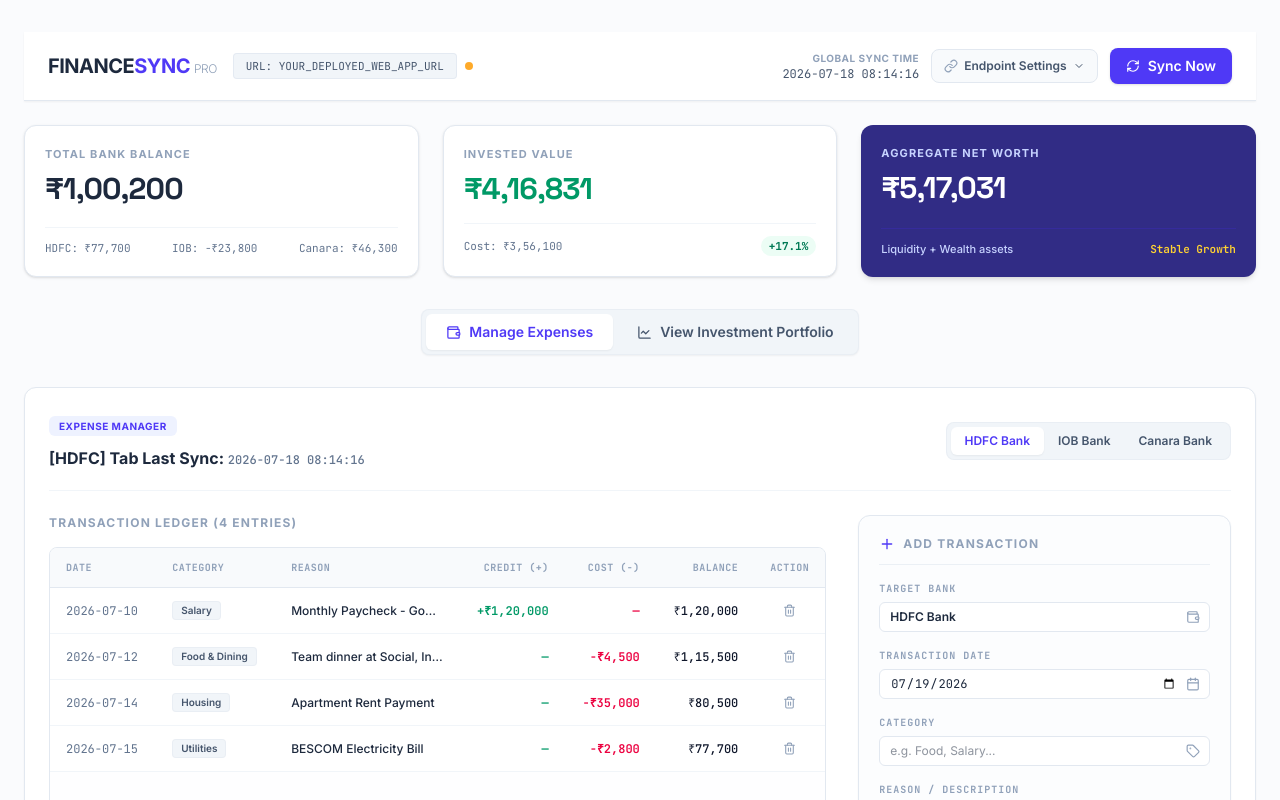
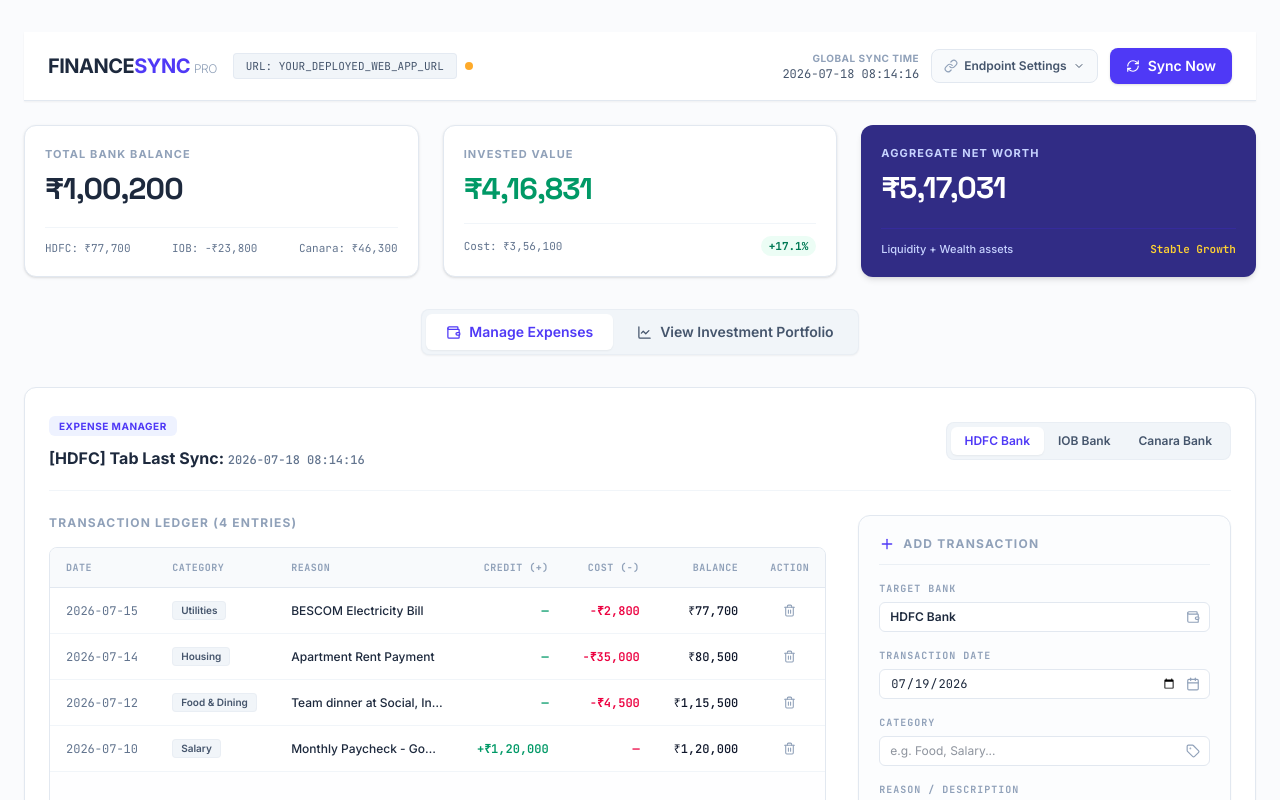
Before and after one commit to Dharunjayavinayak/dharun-finance-sync, a React (Vite) app: page / in a window 1280 px wide. Shown: the top 800 px of the page. Built offline with nearby package versions, Linux system fonts and the light colour scheme.

Commit message:
Update ExpenseModule.tsx

```diff
--- a/src/components/ExpenseModule.tsx
+++ b/src/components/ExpenseModule.tsx
@@ -59,34 +59,28 @@ export const ExpenseModule: React.FC<ExpenseModuleProps> = ({
 const getTransactionsWithBalance = (bankName: BankName): Transaction[] => {
     const list = expenses[bankName] || [];
 
-    // 1. First, sort chronologically (oldest first) so the mathematical chain links row-by-row correctly
-    const chronologicalList = [...list].sort(
-      (a, b) => new Date(a.date).getTime() - new Date(b.date).getTime()
-    );
+    // We strictly preserve the natural chronological row order from your Excel sheet!
+    let runningBal = 0;
 
-    let runningBal = 0;
-    const computedList = chronologicalList.map((tx) => {
-      // Rule A: If the row already contains a pre-saved balance from your Excel sheet, use it
+    return list.map((tx) => {
+      // Rule A: If the entry came from Excel and has an official balance, use it exactly as-is
       if (tx.balance !== undefined && tx.balance !== 0) {
         runningBal = tx.balance;
         return tx;
       }
 
-      // Rule B: For newly added rows, execute your exact formula: Prev + Credit - Cost
+      // Rule B: Only calculate for newly added entries in the current session: Prev + Credit - Cost
       runningBal = runningBal + (tx.credit || 0) - (tx.cost || 0);
       return {
         ...tx,
         balance: runningBal
       };
     });
+  };
 
-    // 2. Return the list in the descending view order your UI layout likes, with the math intact
-    return computedList.sort(
-      (a, b) => new Date(b.date).getTime() - new Date(a.date).getTime()
-    );
-  };
   const currentBankTransactions = getTransactionsWithBalance(selectedBank);
-  // Sort descending for display so the newest transactions are visible first
+
+  // Display the newest transactions at the top of the table by reversing the layout view order
   const displayTransactions = [...currentBankTransactions].reverse();
 
   const handleFormSubmit = (e: React.FormEvent) => {
```
